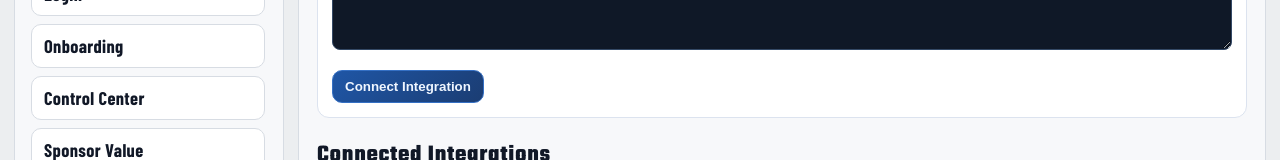
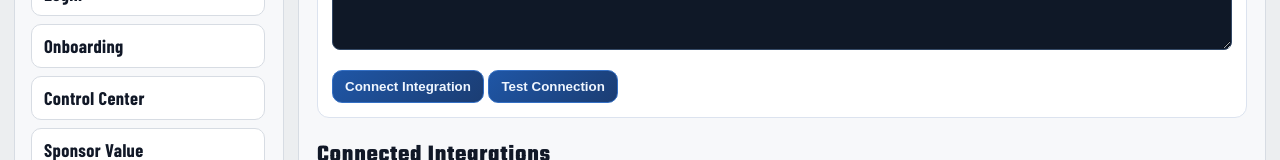
Before and after one commit to venturewhiz/Fx_F11, a Next.js app in the folder Fx/fandomx_pilot_stack/apps/club-console/: page /integrations in a window 1280 px wide. Shown: the part 400-560 px from the top of the page. Built offline with nearby package versions, Linux system fonts and the light colour scheme; no server answers.

Commit message:
Add integration test action to club integrations page

```diff
--- a/Fx/fandomx_pilot_stack/apps/club-console/pages/integrations.js
+++ b/Fx/fandomx_pilot_stack/apps/club-console/pages/integrations.js
@@ -23,6 +23,21 @@ export default function Integrations() {
   }
 
   useEffect(() => { load(); }, [tenantId]);
+
+  async function testConnection() {
+    try {
+      const parsed = JSON.parse(config);
+      const base = parsed.base_url || parsed.url || "";
+      if (!base) {
+        setMsg("No base_url/url in config to test");
+        return;
+      }
+      const r = await fetch(base, { method: "GET" });
+      setMsg(`Test ${r.ok ? "OK" : "FAILED"}: ${r.status}`);
+    } catch (err) {
+      setMsg(`Test Error: ${String(err.message || err)}`);
+    }
+  }
 
   async function connect(e) {
     e.preventDefault();
@@ -60,7 +75,7 @@ export default function Integrations() {
           </select>
         </p>
         <p><textarea rows={5} value={config} onChange={(e) => setConfig(e.target.value)} style={{ width: "100%", padding: 8, fontFamily: "monospace" }} /></p>
-        <button type="submit">Connect Integration</button>
+        <button type="submit">Connect Integration</button> <button type="button" onClick={testConnection}>Test Connection</button>
       </form>
 
       <h2>Connected Integrations</h2>
```
